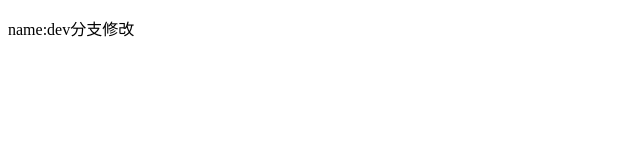
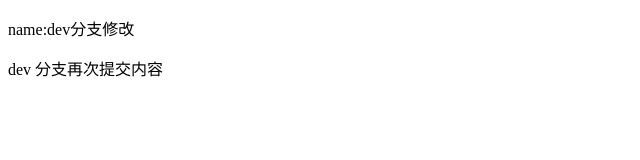
Before and after one commit to augiot/test001, a plain HTML site: page index.html in a window 1280 px wide. Shown: the whole page, without its empty margins (0-640 px from the left). Drawn offline with Linux system fonts and the light colour scheme.

Commit message:
dev 分支再次提交内容

```diff
--- a/index.html
+++ b/index.html
@@ -7,5 +7,6 @@
 </head>
 <body>
     <p>name:dev分支修改</p>
+    <p>dev 分支再次提交内容</p>
 </body>
 </html>
```
